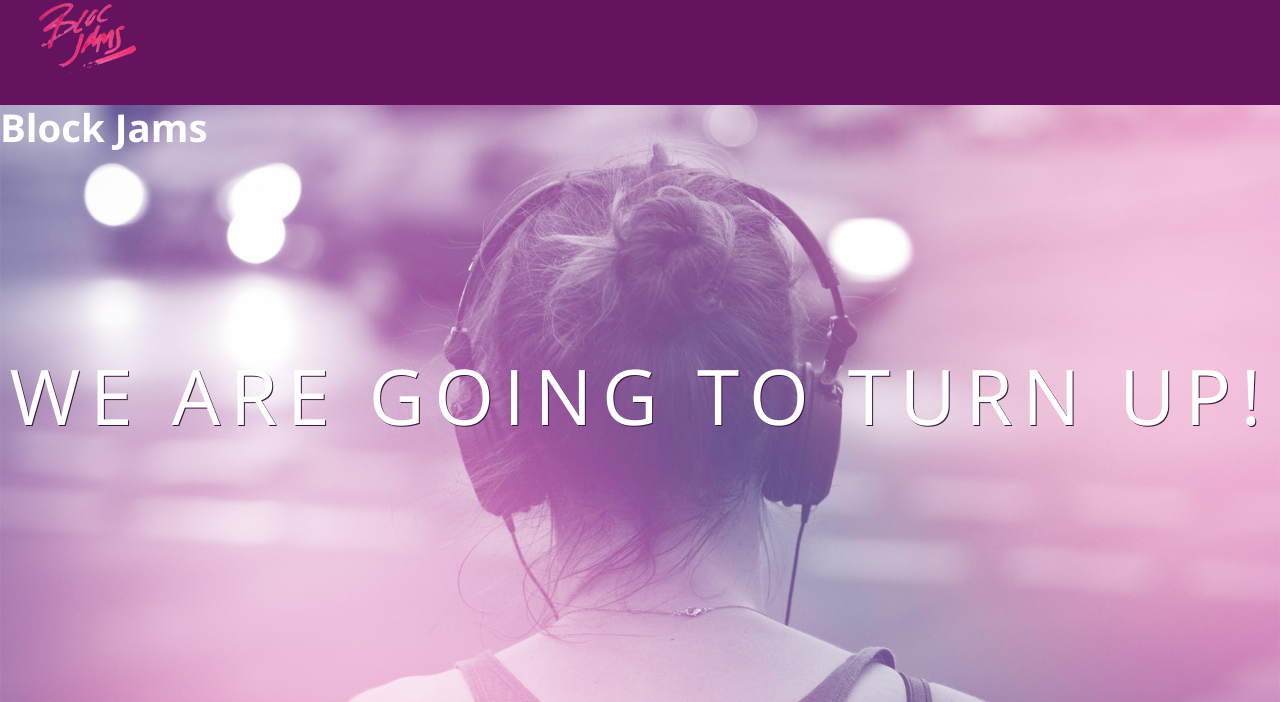
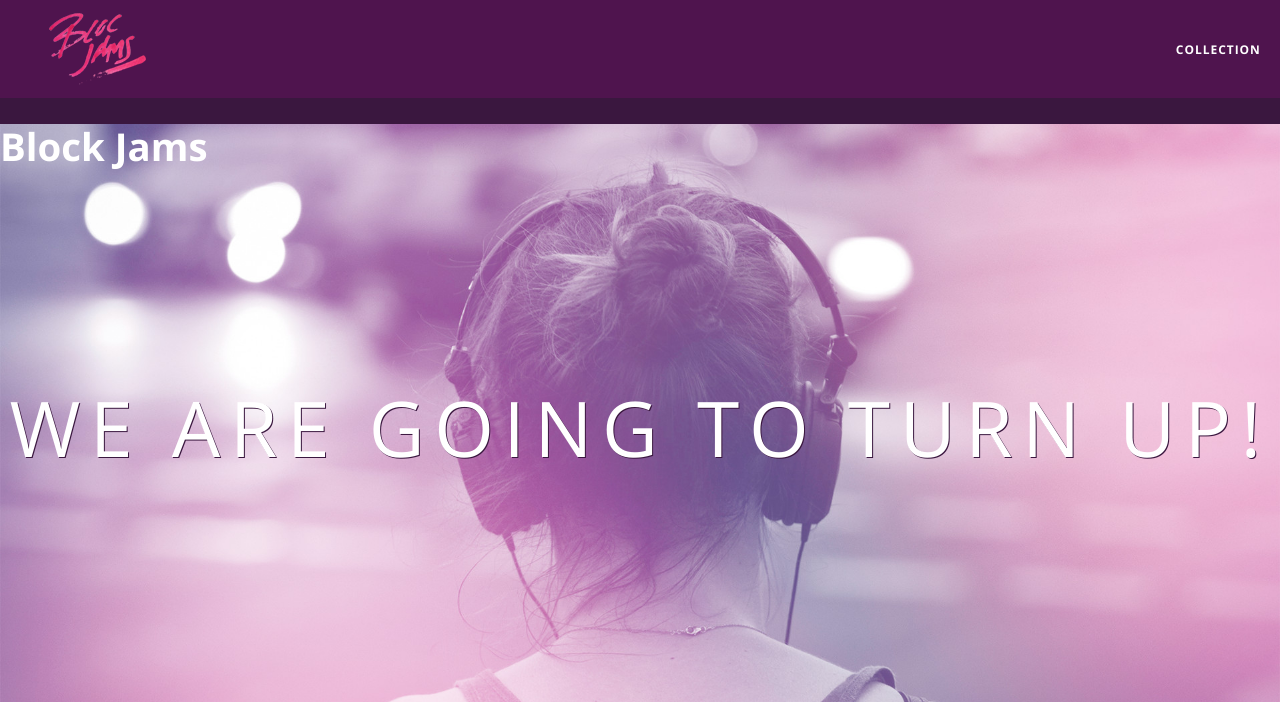
Before and after one commit to nowled/bloc-jams, a plain HTML site: page index.html in a window 1280 px wide. Shown: the top 702 px of the page. Drawn offline with nearby package versions, Linux system fonts and the light colour scheme.

Commit message:
checkpoint4-revised

```diff
--- a/index.html
+++ b/index.html
@@ -13,13 +13,23 @@
         </head>
         <body class="landing">
            <nav class="navbar"><!--navagation bar -->
-              <img src="assets/images/bloc_jams_logo.png" alt="bloc jams logo"class="logo">
+            <a href="index.html" class="logo">
+             <img src="assets/images/bloc_jams_logo.png" alt="bloc jams logo">
+         </a>
 
+
+         <div class="links-container">
+             <a href="collection.html" class="navbar-link">collection</a>
+
+         </div>
+            </nav>
            <section class="hero-content"> <!-- hero content -->
+
               <h1>Block Jams</h1>
-              <h1 class="hero-title">We Are Going To Turn Up!</h1>
+               <h2 class="hero-title">We Are Going To Turn Up!</h2>
            </section>
-           </nav>
+
+
              <section class="selling-points container clearfix"><!-- selling points-->  <div class="point column third">
              <span class="ion-music-note"></span>
              <h5 class="point-title">The Music Is Up To You!</h5>
--- a/styles/main.css
+++ b/styles/main.css
@@ -14,20 +14,55 @@ body{
     font-family: 'Open Sans';
     color: white;
     min-height: 100%;
-
 }
 
-
 .navbar{
-     padding: 0.rem;
-     background-color: rgb(101,18,95);
+     position: relative;
+     padding: 0.5rem;
+     background-color: rgba(101,18,95,0.5);
+     z-index: 1;
 }
 
 .navbar .logo{
     position: relative;
     left: 2rem;
+    cursor: pointer;  /* produces the finger-pointer icon when you hover over the logo */
+
 }
 
+ .navbar .links-container {
+     display: table;
+     position: absolute;
+     top: 0;
+     right: 0;
+     height: 100px;
+     color: white;
+     /* #3 */
+     text-decoration: none;
+ }
+
+ .links-container .navbar-link {
+     display: table-cell;
+     position: relative;
+     height: 100%;
+     padding-left: 1rem;
+     padding-right: 1rem;
+     /* #4 */
+     vertical-align: middle;
+     color: white;
+     font-size: 0.625rem;
+     letter-spacing: 0.05rem;
+     font-weight: 700;
+     text-transform: uppercase;
+     /* #3 */
+     text-decoration: none;
+     cursor: pointer;
+ }
+
+   /* #5 */
+ .links-container .navbar-link:hover {
+     color: rgb(233,50,117);
+ }
  /* Medium and small screens (640px) */
  @media (min-width: 640px) {
    /* Style information will go here */
```
Also changed, not shown: collection.html (added, +14 -0 lines), styles/landing.css (+2 -8 lines), styles/collection.css (added).
